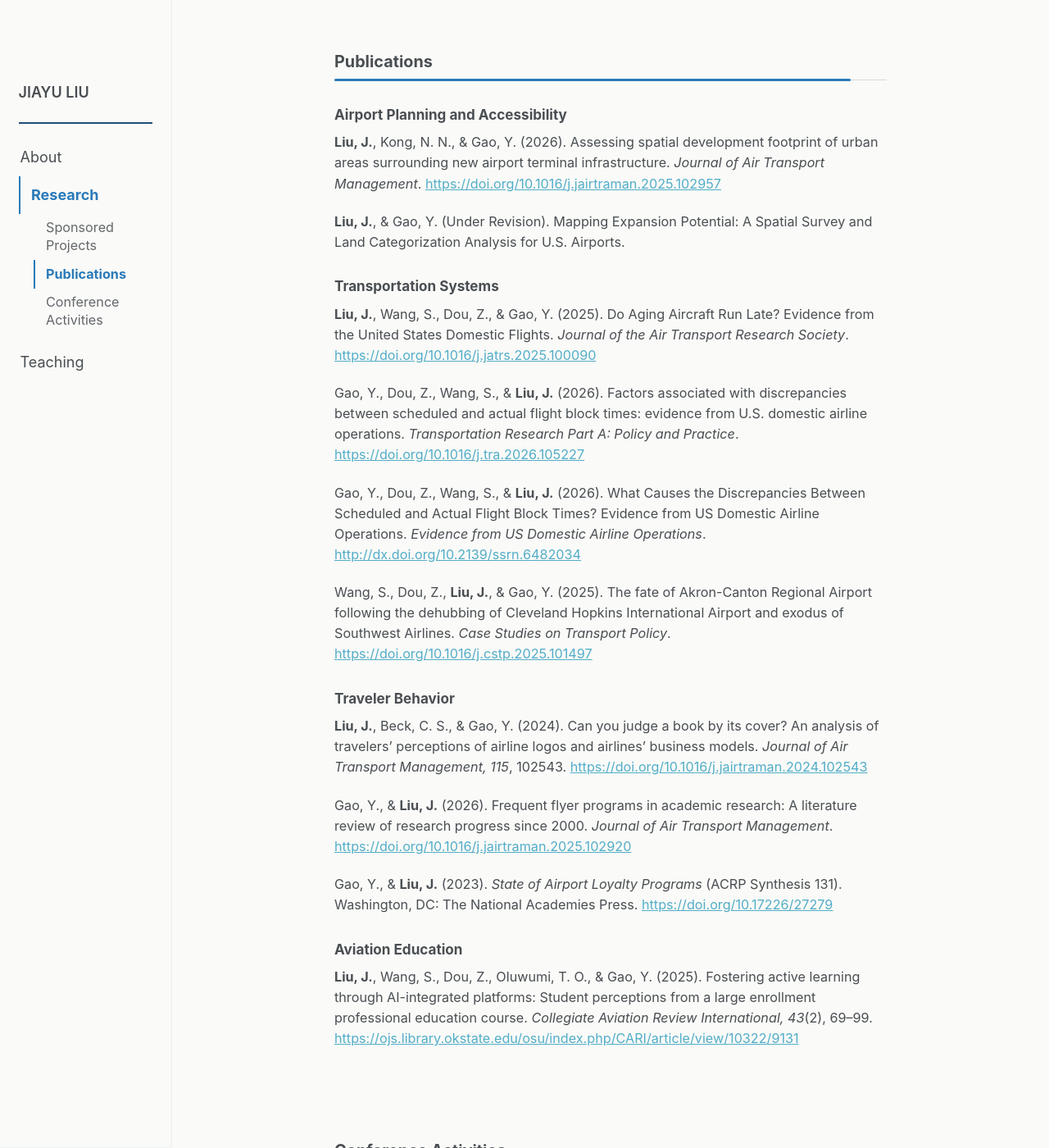
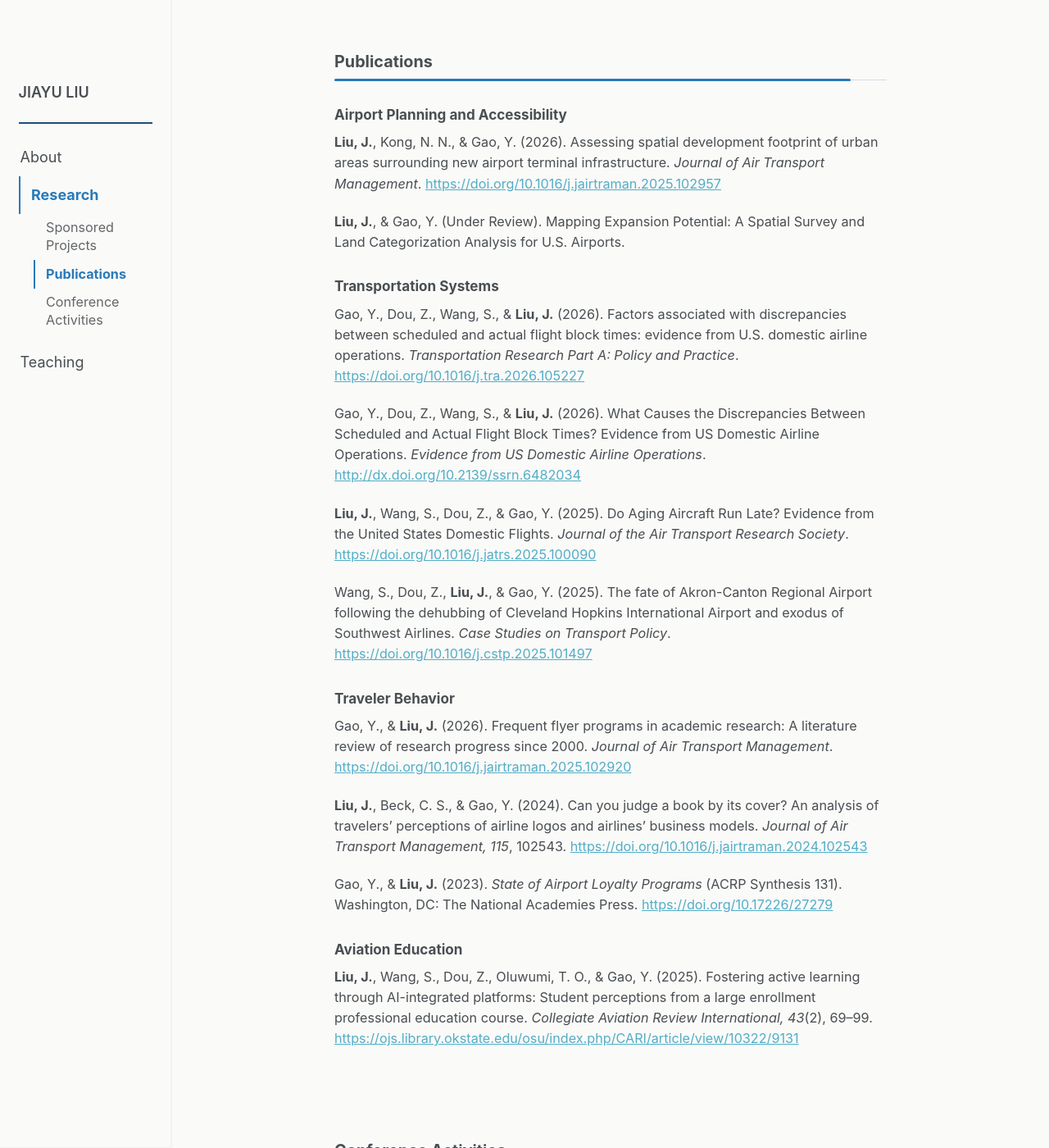
Before and after one commit to liu3309/liu3309.github.io, a Jekyll site: the page built from _pages/research.md, in a window 1280 px wide and 1400 px high, scrolled down 2027 px. Shown: the whole window at 82% size. Built offline with Jekyll 4.4.1, drawn with Linux system fonts in a browser that asks for light colours; a script that is not in the unit is left out; part of the change alters nothing that is shown.

Commit message:
Update research entries and correct citations

```diff
--- a/_pages/research.md
+++ b/_pages/research.md
@@ -106,23 +106,15 @@ This project develops a national framework to assess the necessity and spatial f
 </p>
 
 <p class="research-entry">
-<strong>Liu, J.</strong>, &amp; Gao, Y. (Under Revision). Mapping Expansion Potential: A Spatial Survey and Land Categorization Analysis for U.S. Airports.
+<strong>Liu, J.</strong>, &amp; Gao, Y. (Under Review). Mapping Expansion Potential: A Spatial Survey and Land Categorization Analysis for U.S. Airports.
 </p>
 
 
 <h3>Transportation Systems</h3>
 
 <p class="research-entry">
-<strong>Liu, J.</strong>, Wang, S., Dou, Z., &amp; Gao, Y. (2025). Do Aging Aircraft Run Late? Evidence from the United States Domestic Flights. <em>Journal of the Air Transport Research Society</em>.
-<a href="https://doi.org/10.1016/j.jatrs.2025.100090"
-   target="_blank"
-   rel="noopener">https://doi.org/10.1016/j.jatrs.2025.100090</a>
-</p>
-
-
-<p class="research-entry">
 Gao, Y., Dou, Z., Wang, S., &amp; <strong>Liu, J.</strong> (2026). Factors associated with discrepancies between scheduled and actual flight block times: evidence from U.S. domestic airline operations. <em>Transportation Research Part A: Policy and Practice</em>.
-<a href="https://doi.org/10.1016/j.cstp.2025.101497"
+<a href="https://doi.org/10.1016/j.tra.2026.105227"
    target="_blank"
    rel="noopener">https://doi.org/10.1016/j.tra.2026.105227</a>
 </p>
@@ -130,9 +122,17 @@ Gao, Y., Dou, Z., Wang, S., &amp; <strong>Liu, J.</strong> (2026). Factors assoc
 
 <p class="research-entry">
 Gao, Y., Dou, Z., Wang, S., &amp; <strong>Liu, J.</strong> (2026). What Causes the Discrepancies Between Scheduled and Actual Flight Block Times? Evidence from US Domestic Airline Operations. <em>Evidence from US Domestic Airline Operations</em>.
-<a href="https://doi.org/10.1016/j.cstp.2025.101497"
+<a href="http://dx.doi.org/10.2139/ssrn.6482034"
    target="_blank"
    rel="noopener">http://dx.doi.org/10.2139/ssrn.6482034</a>
+</p>
+
+
+<p class="research-entry">
+<strong>Liu, J.</strong>, Wang, S., Dou, Z., &amp; Gao, Y. (2025). Do Aging Aircraft Run Late? Evidence from the United States Domestic Flights. <em>Journal of the Air Transport Research Society</em>.
+<a href="https://doi.org/10.1016/j.jatrs.2025.100090"
+   target="_blank"
+   rel="noopener">https://doi.org/10.1016/j.jatrs.2025.100090</a>
 </p>
 
 
@@ -148,18 +148,20 @@ Wang, S., Dou, Z., <strong>Liu, J.</strong>, &amp; Gao, Y. (2025). The fate of A
 <h3>Traveler Behavior</h3>
 
 <p class="research-entry">
+Gao, Y., &amp; <strong>Liu, J.</strong> (2026). Frequent flyer programs in academic research: A literature review of research progress since 2000. <em>Journal of Air Transport Management</em>.
+<a href="https://doi.org/10.1016/j.jairtraman.2025.102920"
+   target="_blank"
+   rel="noopener">https://doi.org/10.1016/j.jairtraman.2025.102920</a>
+</p>
+
+
+<p class="research-entry">
 <strong>Liu, J.</strong>, Beck, C. S., &amp; Gao, Y. (2024). Can you judge a book by its cover? An analysis of travelers’ perceptions of airline logos and airlines’ business models. <em>Journal of Air Transport Management, 115</em>, 102543.
 <a href="https://doi.org/10.1016/j.jairtraman.2024.102543"
    target="_blank"
    rel="noopener">https://doi.org/10.1016/j.jairtraman.2024.102543</a>
 </p>
 
-<p class="research-entry">
-Gao, Y., &amp; <strong>Liu, J.</strong> (2026). Frequent flyer programs in academic research: A literature review of research progress since 2000. <em>Journal of Air Transport Management</em>.
-<a href="https://doi.org/10.1016/j.jairtraman.2025.102920"
-   target="_blank"
-   rel="noopener">https://doi.org/10.1016/j.jairtraman.2025.102920</a>
-</p>
 
 <p class="research-entry">
 Gao, Y., &amp; <strong>Liu, J.</strong> (2023). <em>State of Airport Loyalty Programs</em> (ACRP Synthesis 131). Washington, DC: The National Academies Press.
```
